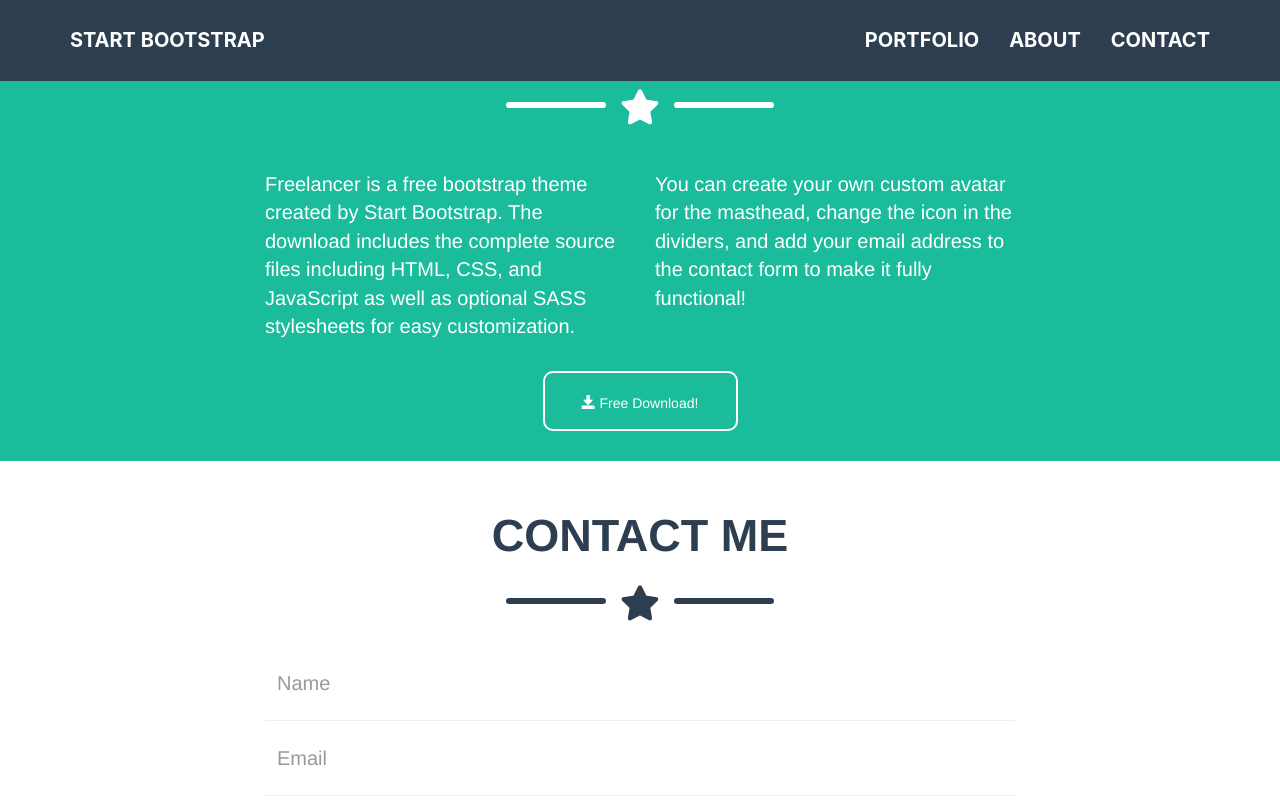
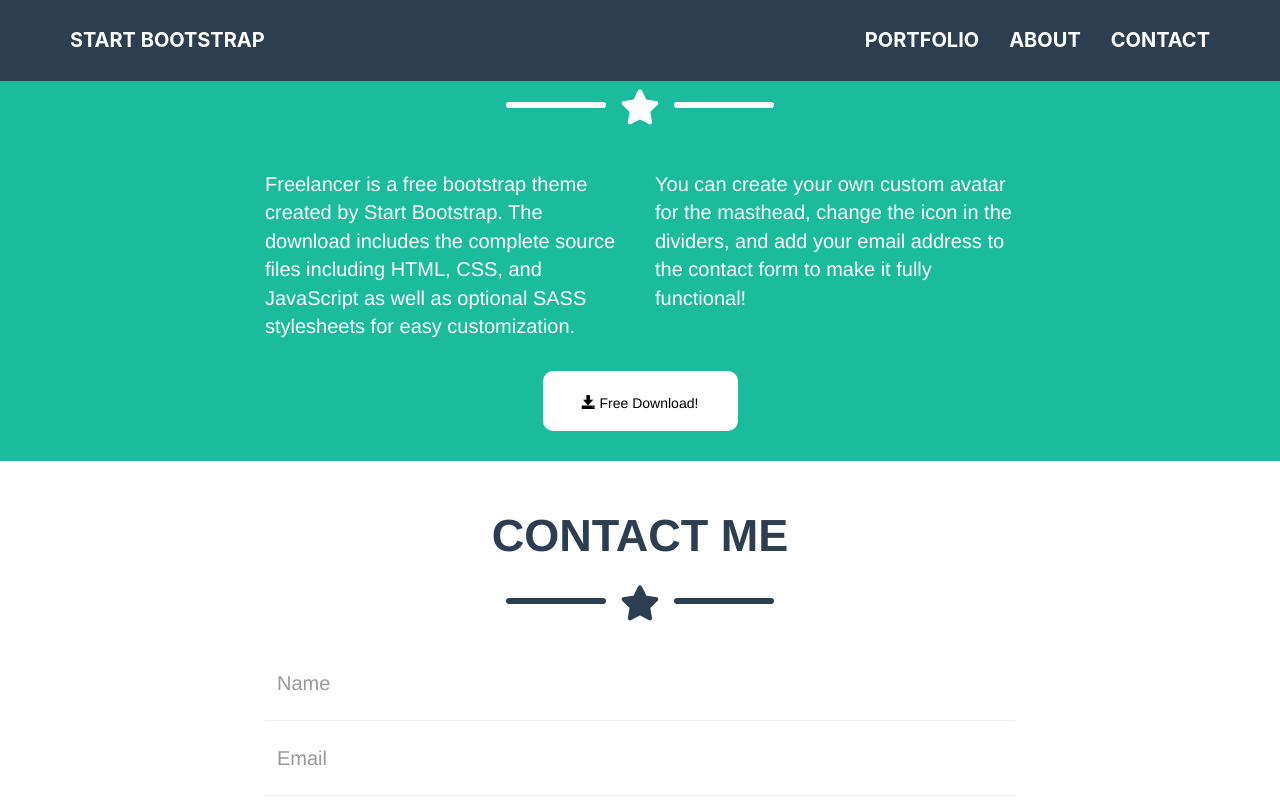
Before and after one commit to AlexGuriev8/html-css-bootstrap-freelancer, a plain HTML site: page index.html in a window 1280 px wide. In both pictures the pointer is over the button "Free Download!". Shown: the part 1621-2421 px from the top of the page. Drawn offline with nearby package versions, Linux system fonts and the light colour scheme.

Commit message:
hover sistemato

```diff
--- a/css/style.css
+++ b/css/style.css
@@ -190,9 +190,14 @@ main #about .download-btn {
     border: 2px solid white;
 }
 
-#about .download-btn span {
+#about .download-btn {
   color: white;
   text-align: center;
+}
+#about .download-btn:hover {
+  background-color: white;
+  color: black;
+  transition: 0.5s;
 }
 
 #about .pad {
@@ -220,8 +225,8 @@ main #about .download-btn {
   color: #2c3e50;
 }
 
-.form-group input, .form-group
-textarea  {
+.form-group input,
+.form-group textarea  {
   border: none;
   margin-top: 20px;
   resize: none;
@@ -230,17 +235,19 @@ textarea  {
   border-radius: 0;
   font-size: 20px;
 }
+
 .form-group input:focus,
 .form-group textarea:focus {
   box-shadow: none;
-
-
 }
 
 #contact .btn-default {
   background-color: #5cc7cb;
   padding: 15px 25px;
   color: white;
+}
+#contact .btn-default:hover {
+  background-color: #1abc9c;
 }
 
 #contact .pad {
@@ -252,6 +259,7 @@ textarea  {
 #colorfooter {
   background-color: #2c3e50;
 }
+
 #colorfooter h4 {
   color: white;
   font-weight: bold;
@@ -260,15 +268,16 @@ textarea  {
   text-align: center;
 }
 
-
  #colorfooter p {
    color: white;
  }
+
   .location {
     text-align: center;
     padding-top: 30px;
     padding-bottom: 30px;
   }
+
   footer .social-button {
     color: white;
     background: transparent;
@@ -280,7 +289,6 @@ textarea  {
     padding: 0;
     margin-left: 10px;
     margin-right: 10px;
-
 }
 
 footer .marg {
@@ -290,7 +298,6 @@ footer .marg {
 .social-button i {
     line-height: 40px;
     text-align: center;
-
 }
 .social-button:hover{
     background-color: white;
@@ -298,6 +305,7 @@ footer .marg {
     transition: 0.5s;
     border-radius: 100%;
 }
+
 footer #start {
   color: #1abc9c;
 }
@@ -306,6 +314,7 @@ footer .last {
   background-color: #1a252f;
   text-align: center;
 }
+
 footer .last p {
   padding-top: 20px;
 }
```
